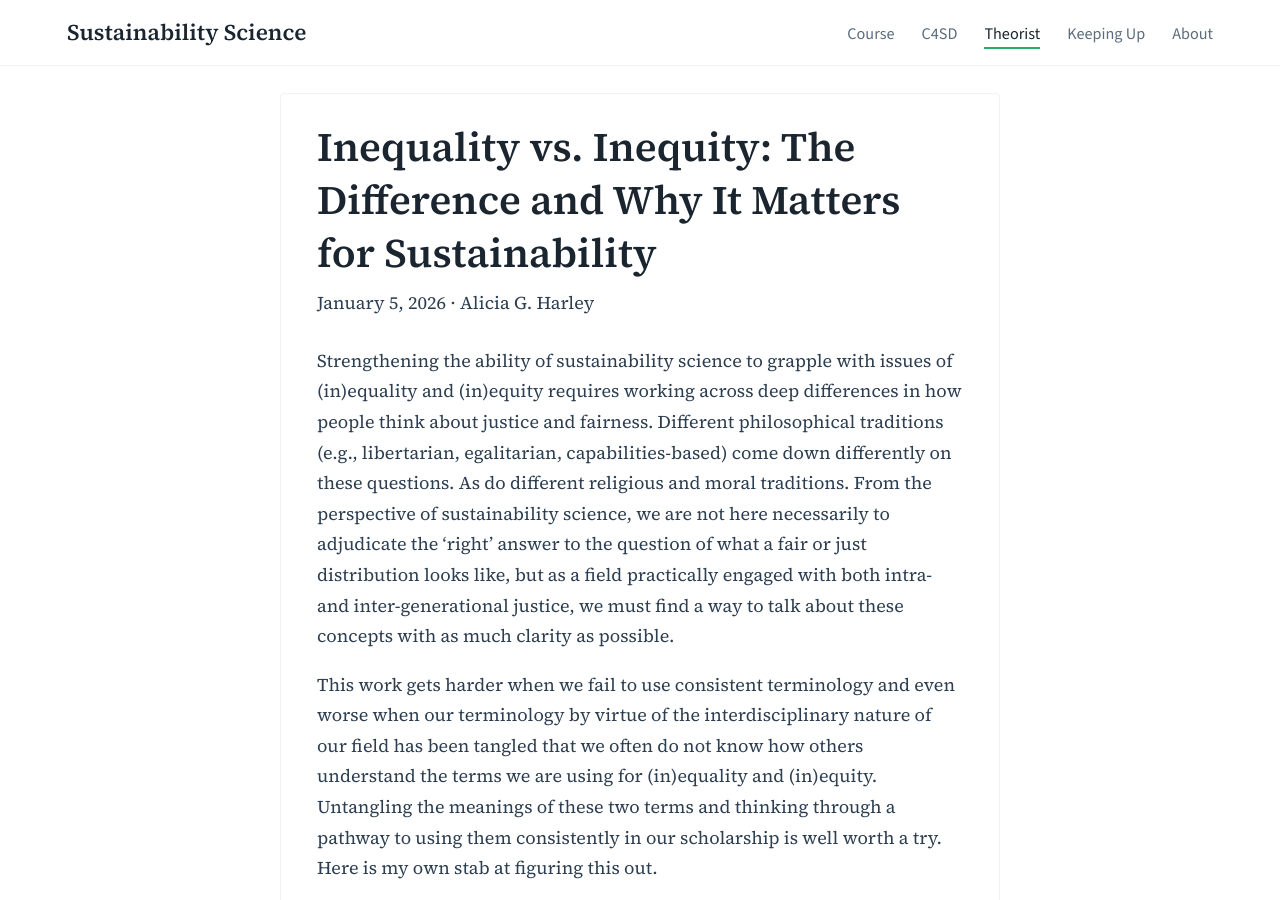
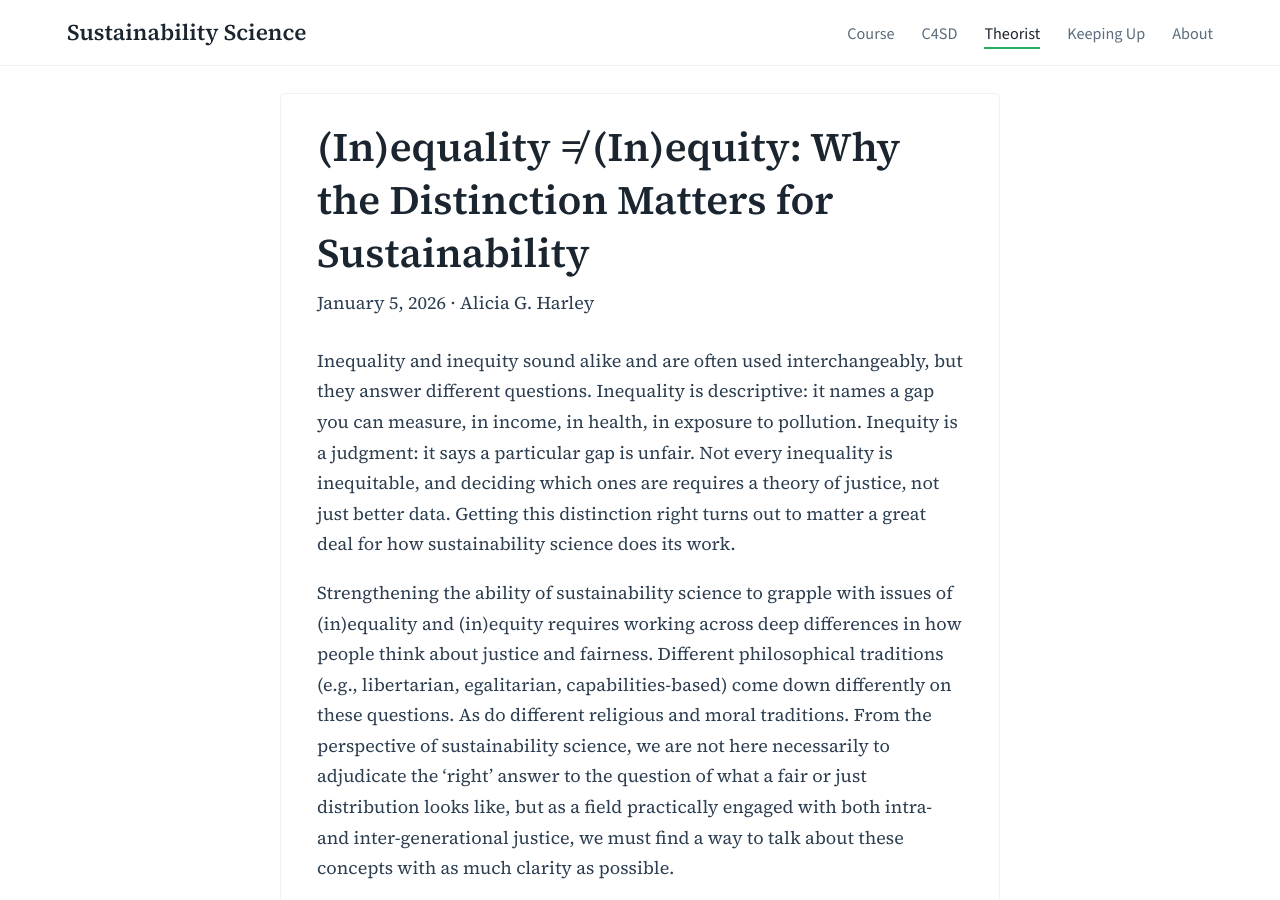
Before and after one commit to agharley/sustsci, a Jekyll site: the page built from theorist/_posts/2026-01-05-inequality-inequity.md, in a window 1280 px wide and 900 px high. Built offline with Jekyll 4.4.1, drawn with Linux system fonts in a browser that asks for light colours.

Commit message:
theorist post SEO updates
Chabnged inequality does not equal inequity post to capture more search stuff. Also have different seo title than actual title.

```diff
--- a/_layouts/default.html
+++ b/_layouts/default.html
@@ -3,12 +3,12 @@
 <head>
   <meta charset="UTF-8">
   <meta name="viewport" content="width=device-width, initial-scale=1.0">
-  <title>{% if page.title %}{{ page.title }} | {% endif %}{{ site.title }}</title>
+  <title>{% assign seo = page.seo_title | default: page.title %}{% if seo %}{{ seo }} | {% endif %}{{ site.title }}</title>
   <meta name="description" content="{{ page.description | default: site.description }}">
 
   <!-- Open Graph / Social -->
   <meta property="og:type" content="website">
-  <meta property="og:title" content="{% if page.title %}{{ page.title }} | {% endif %}{{ site.title }}">
+  <meta property="og:title" content="{% assign seo = page.seo_title | default: page.title %}{% if seo %}{{ seo }} | {% endif %}{{ site.title }}">
   <meta property="og:description" content="{{ page.description | default: site.description }}">
   <meta property="og:url" content="{{ page.url | absolute_url }}">
   <meta property="og:site_name" content="{{ site.title }}">
@@ -16,7 +16,7 @@
 
   <!-- Twitter -->
   <meta name="twitter:card" content="summary_large_image">
-  <meta name="twitter:title" content="{% if page.title %}{{ page.title }} | {% endif %}{{ site.title }}">
+  <meta name="twitter:title" content="{% assign seo = page.seo_title | default: page.title %}{% if seo %}{{ seo }} | {% endif %}{{ site.title }}">
   <meta name="twitter:description" content="{{ page.description | default: site.description }}">
   <meta name="twitter:image" content="{{ '/course/images/NASA_earth_at_night.jpg' | absolute_url }}">
 
--- a/theorist/_posts/2026-01-05-inequality-inequity.md
+++ b/theorist/_posts/2026-01-05-inequality-inequity.md
@@ -1,6 +1,7 @@
 ---
 layout: blog
-title: "Inequality vs. Inequity: The Difference and Why It Matters for Sustainability"
+title: "(In)equality ≠ (In)equity: Why the Distinction Matters for Sustainability"
+seo_title: "Inequality vs. Inequity: The Difference and Why It Matters for Sustainability"
 date: 2026-01-05
 author: Alicia G. Harley
 description: "Inequality and inequity aren't the same thing: one describes a distribution, the other judges whether it's fair. Here's the difference and why it matters."
@@ -9,6 +10,8 @@
 tags: [inequality, inequity, justice, equity, sustainability-science, methodology]
 image: "{{ site.baseurl }}/assets/images/two-step.png"
 ---
+
+Inequality and inequity sound alike and are often used interchangeably, but they answer different questions. Inequality is descriptive: it names a gap you can measure, in income, in health, in exposure to pollution. Inequity is a judgment: it says a particular gap is unfair. Not every inequality is inequitable, and deciding which ones are requires a theory of justice, not just better data. Getting this distinction right turns out to matter a great deal for how sustainability science does its work.
 
 Strengthening the ability of sustainability science to grapple with issues of (in)equality and (in)equity requires working across deep differences in how people think about justice and fairness. Different philosophical traditions (e.g., libertarian, egalitarian, capabilities-based) come down differently on these questions. As do different religious and moral traditions. From the perspective of sustainability science, we are not here necessarily to adjudicate the ‘right’ answer to the question of what a fair or just distribution looks like, but as a field practically engaged with both intra- and inter-generational justice, we must find a way to talk about these concepts with as much clarity as possible.
 
```
